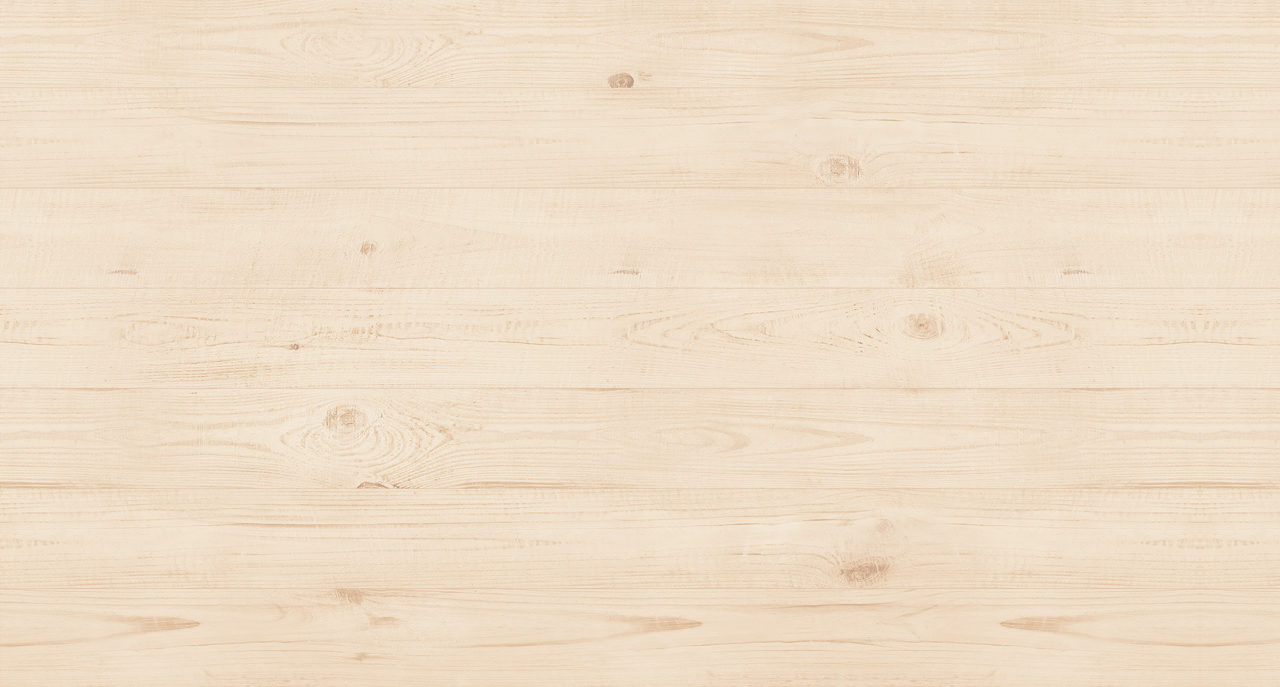
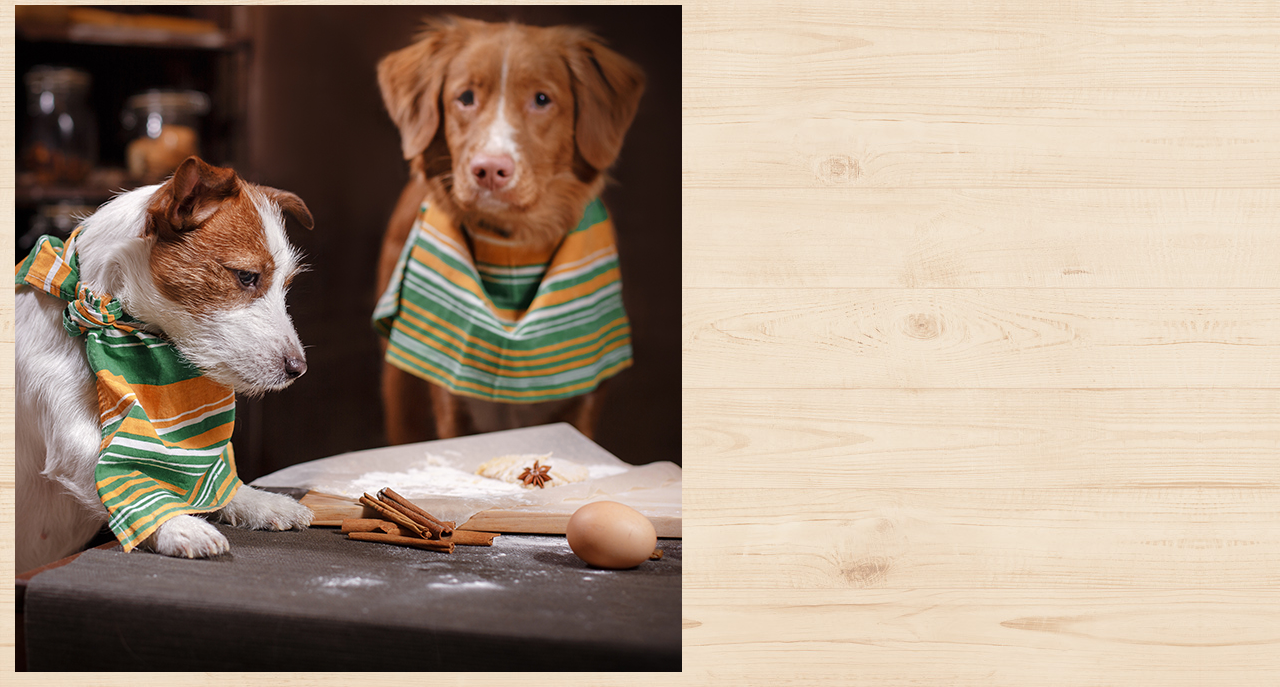
Before and after one commit to christycreme95/PuppyProject, a plain HTML site: page pages/about.html in a window 1280 px wide. Shown: the part 113-800 px from the top of the page. Drawn offline with nearby package versions, Linux system fonts and the light colour scheme; files whose address does not match are found by name.

Commit message:
Added Puppy Chefs

```diff
--- a/pages/about.html
+++ b/pages/about.html
@@ -62,6 +62,16 @@
     </div>
   </div>
 
+  <div class="container-fluid">
+    <div class="row">
+      <div class="col"><img src="/images/AboutMain.jpg" alt="Two dogs trying to make cinnamon rolls"></div>
+      <div class="col"></div>
+      <div class="col"></div>
+    </div>
+  </div>
+
+
+
 
 
 
```
Also changed, not shown: index.html (+3 -1 lines).
